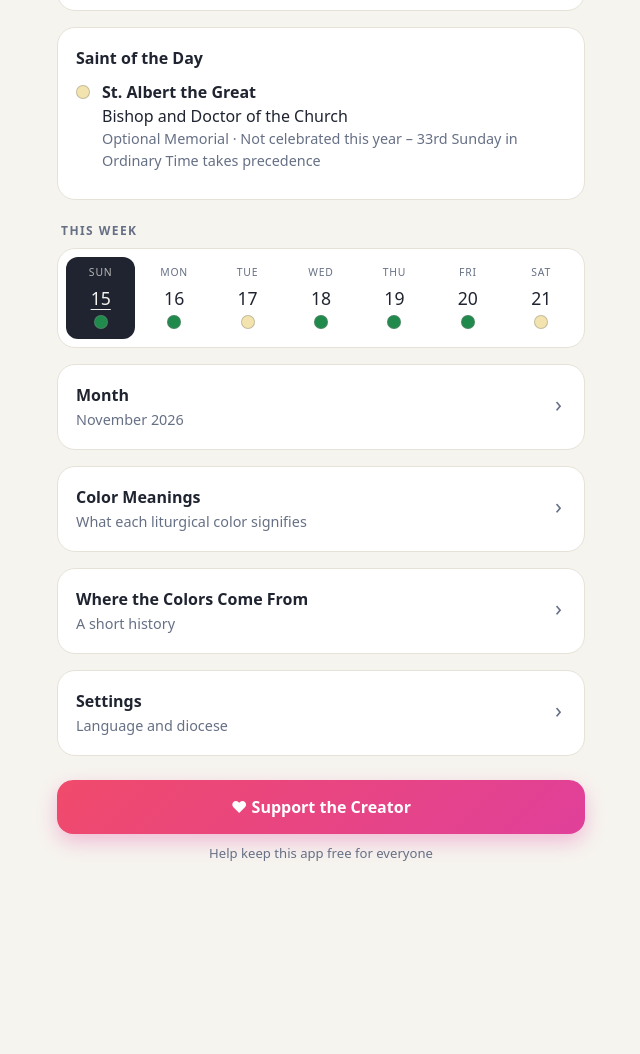
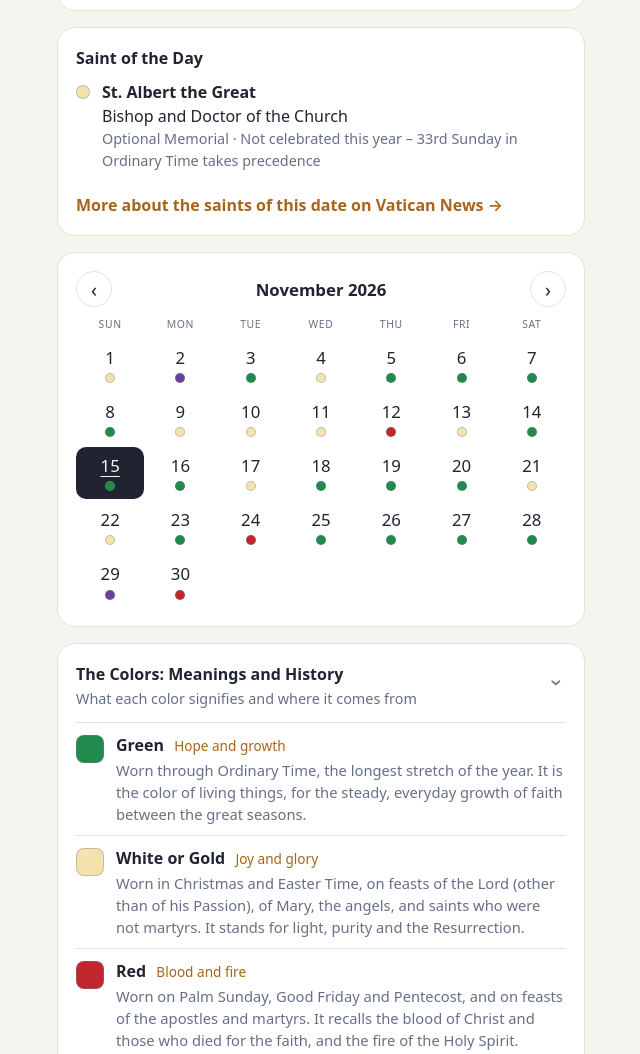
Before and after one commit to Oetzi/liturgical-colors, a plain HTML site: page index.html in a window 1280 px wide. Shown: the part 2521-3575 px from the top of the page, without its empty margins (319-959 px from the left). Before the commit the page ends 3433 px from the top, so only its background shows below. Drawn offline with Linux system fonts and the light colour scheme.

Commit message:
Liturgical Colors: celebration links, single calendar, merged colors section
- Day card links to an official page explaining the celebration:
  Vatican News saint-of-the-day for fixed-date feasts, USCCB for seasons
- Saint card links to the Vatican page for the date's saints
- Remove the week strip; the month calendar is always open
- Combine color meanings and history into one section, open by default

Co-Authored-By: Claude Fable 5.2 <noreply@anthropic.com>

```diff
--- a/app.js
+++ b/app.js
@@ -34,9 +34,8 @@
     $('prevMonth').setAttribute('aria-label', S.prevMonth); $('nextMonth').setAttribute('aria-label', S.nextMonth);
     $('today').textContent = S.backToday;
     $('readingsTitle').textContent = S.readings; $('saintTitle').textContent = S.saint;
-    $('weekTitle').textContent = S.week; $('monthTitle').textContent = S.month;
-    $('meaningsTitle').textContent = S.meaningsTitle; $('meaningsSub').textContent = S.meaningsSub;
-    $('historyTitle').textContent = S.historyTitle; $('historySub').textContent = S.historySub;
+    $('colorsTitle').textContent = S.colorsTitle; $('colorsSub').textContent = S.colorsSub;
+    $('historyTitle').textContent = S.historyTitle;
     $('settingsTitle').textContent = S.settings; $('settingsSub').textContent = S.settingsSub;
     $('langLabel').textContent = S.language; $('ascLabel').textContent = S.ascension;
     $('ascSel').options[0].textContent = S.ascSun; $('ascSel').options[1].textContent = S.ascThu;
@@ -77,6 +76,7 @@
       '<p class="label">' + esc(S.celebration) + '</p>' +
       '<p class="celebration">' + esc(d.name) + '</p>' +
       '<p class="rank">' + esc(d.rank) + (d.obligation ? ' · ' + esc(S.obligation) : '') + '</p>' +
+      aboutLink(d) +
       notes.map(function (t) { return '<p class="note">' + esc(t) + '</p>'; }).join('');
     $('share').onclick = function () { share(d); };
 
@@ -105,19 +105,33 @@
           : '<li><div class="saintrow">' + inner + '</div></li>';
       }).join('') + '</ul>'
       : '<p class="muted">' + esc(S.noSaint) + '</p>';
+    if (d.saints.some(function (s) { return s.m; })) {
+      var first = d.saints.filter(function (s) { return s.m; })[0];
+      $('saints').innerHTML += '<a class="btn" href="' + saintsUrl(first.m, first.d) + '" target="_blank" rel="noopener">' + esc(S.saintsMore) + ' →</a>';
+    }
     $('saints').onclick = function (e) {
       var b = e.target.closest('.saintbtn');
       if (b) openSaint(d.saints[+b.getAttribute('data-i')], d);
     };
 
-    // week strip, Sunday to Saturday
-    var start = n - d.dow, html = '';
-    for (var i = 0; i < 7; i++) html += dayButton(getDay(start + i), n, true);
-    $('week').innerHTML = html;
-
     var p = L.parts(n);
     monthAnchor = L.dn(p.y, p.m, 1);
     renderMonth();
+  }
+
+  // A link explaining the day: the Vatican's saint-of-the-day page for feasts on a fixed date,
+  // or the US bishops' page on the season. Plain days of Ordinary Time get none.
+  function two(v) { return (v < 10 ? '0' : '') + v; }
+  function saintsUrl(m, dd) {
+    return 'https://www.vaticannews.va/' + (lang === 'es' ? 'es/santos/' : 'en/saints/') + two(m) + '/' + two(dd) + '.html';
+  }
+  var SEASON_PAGE = { advent: 'advent', christmas: 'christmas', lent: 'lent', holyweek: 'lent', triduum: 'triduum', easter: 'easter' };
+  function aboutLink(d) {
+    var url, text;
+    if (d.about && d.about.kind === 'saint') { url = saintsUrl(d.about.m, d.about.d); text = S.aboutSaint(d.name); }
+    else if (d.about && d.about.kind === 'season') { url = 'https://www.usccb.org/prayer-worship/liturgical-year/' + SEASON_PAGE[d.season]; text = S.aboutSeason(d.seasonName); }
+    else return '';
+    return '<a class="about" href="' + url + '" target="_blank" rel="noopener">' + esc(text) + ' →</a>';
   }
 
   // Reading citations, where we have them (2027). Each Mass of the day is "Label=citations|lectionary".
@@ -175,7 +189,6 @@
     var p = L.parts(monthAnchor), lead = L.dow(monthAnchor);
     var next = p.m === 12 ? L.dn(p.y + 1, 1, 1) : L.dn(p.y, p.m + 1, 1);
     $('monthName').textContent = cap(S.months[p.m - 1]) + ' ' + p.y;
-    $('monthSub').textContent = cap(S.months[p.m - 1]) + ' ' + p.y;
     var html = S.wdShort.map(function (w) { return '<span class="mh">' + w + '</span>'; }).join('');
     for (var i = 0; i < lead; i++) html += '<span></span>';
     for (var n = monthAnchor; n < next; n++) html += dayButton(getDay(n), current, false);
@@ -249,7 +262,6 @@
   $('next').onclick = function () { go(current + 1); };
   $('today').onclick = function () { go(L.today()); };
   $('date').onchange = function () { var n = L.fromIso(this.value); if (n !== null) go(n); };
-  $('week').onclick = pick;
   $('month').onclick = pick;
   $('prevMonth').onclick = function () { shiftMonth(-1); };
   $('nextMonth').onclick = function () { shiftMonth(1); };
--- a/calendar.js
+++ b/calendar.js
@@ -341,7 +341,7 @@
       else status = 'superseded';
       return {
         key: e.names.en, name: e.names[lang], title: e.titles[lang], rank: L.rank[e.rankKey],
-        color: e.color, status: status, moved: !!e.moved
+        color: e.color, status: status, moved: !!e.moved, m: e.m || 0, d: e.d || 0
       };
     });
 
@@ -368,6 +368,9 @@
       name: nameOf(win), rank: L.rank[win.rankKey], color: win.color,
       notes: notes, saints: saints, obligation: obligation,
       proper: w !== 0 && win.prec <= 7,
+      // what a "learn more" link should point at: a feast on a fixed date, else the season (not Ordinary Time)
+      about: (!win.temporal && win.m) ? { kind: 'saint', m: win.m, d: win.d }
+        : (t.season !== 'ordinary' ? { kind: 'season' } : null),
       sundayCycle: ['C', 'A', 'B'][litYear % 3], weekdayCycle: litYear % 2 ? 'I' : 'II',
       readingsUrl: lang === 'es'
         ? 'https://bible.usccb.org/es/bible/lecturas/' + code + '.cfm'
--- a/i18n.js
+++ b/i18n.js
@@ -32,7 +32,10 @@
     week: 'This week', month: 'Month', prevMonth: 'Previous month', nextMonth: 'Next month',
     settings: 'Settings', settingsSub: 'Language and diocese', language: 'Language',
     ascension: 'Ascension of the Lord', ascSun: 'Sunday (most US dioceses)', ascThu: 'Thursday (Boston, Hartford, New York, Omaha, Philadelphia provinces)',
-    meaningsTitle: 'Color Meanings', meaningsSub: 'What each liturgical color signifies',
+    colorsTitle: 'The Colors: Meanings and History', colorsSub: 'What each color signifies and where it comes from',
+    aboutSaint: function (name) { return 'About ' + name + ' (Vatican News)'; },
+    aboutSeason: function (season) { return 'About ' + season + ' (USCCB)'; },
+    saintsMore: 'More about the saints of this date on Vatican News',
     meanings: [
       ['green', 'Green', 'Hope and growth', 'Worn through Ordinary Time, the longest stretch of the year. It is the color of living things, for the steady, everyday growth of faith between the great seasons.'],
       ['white', 'White or Gold', 'Joy and glory', 'Worn in Christmas and Easter Time, on feasts of the Lord (other than of his Passion), of Mary, the angels, and saints who were not martyrs. It stands for light, purity and the Resurrection.'],
@@ -42,7 +45,7 @@
       ['black', 'Black', 'Mourning', 'An option for All Souls’ Day and funeral Masses. Violet or white is more often seen today, but black keeps its place as the traditional color of mourning.']
     ],
     wearNote: 'The liturgical color is what the priest wears. Nobody in the pews is required to match it — it is simply a way to enter into the day. Whatever the color, dress modestly and with care.',
-    historyTitle: 'Where the Colors Come From', historySub: 'A short history',
+    historyTitle: 'Where the Colors Come From',
     history: [
       ['Early centuries.', 'There was no fixed scheme. Vestments were simply good clothing, most often white.'],
       ['Around 1200.', 'Pope Innocent III, in his treatise on the Mass (<i>De sacro altaris mysterio</i>), described the Roman custom of his day: white for feasts, red for martyrs and Pentecost, black for penance and mourning, green for ordinary days, with violet as a variant of black.'],
@@ -85,7 +88,10 @@
     week: 'Esta semana', month: 'Mes', prevMonth: 'Mes anterior', nextMonth: 'Mes siguiente',
     settings: 'Ajustes', settingsSub: 'Idioma y diócesis', language: 'Idioma',
     ascension: 'Ascensión del Señor', ascSun: 'Domingo (la mayoría de las diócesis de EE. UU.)', ascThu: 'Jueves (provincias de Boston, Hartford, Nueva York, Omaha y Filadelfia)',
-    meaningsTitle: 'Significado de los colores', meaningsSub: 'Qué significa cada color litúrgico',
+    colorsTitle: 'Los colores: significado e historia', colorsSub: 'Qué significa cada color y de dónde viene',
+    aboutSaint: function (name) { return 'Sobre ' + name + ' (Vatican News)'; },
+    aboutSeason: function (season) { return 'Sobre ' + season + ' (USCCB, en inglés)'; },
+    saintsMore: 'Más sobre los santos de esta fecha en Vatican News',
     meanings: [
       ['green', 'Verde', 'Esperanza y crecimiento', 'Se usa durante el Tiempo Ordinario, el período más largo del año. Es el color de lo que vive y crece: el crecimiento constante y cotidiano de la fe entre los grandes tiempos.'],
       ['white', 'Blanco o dorado', 'Alegría y gloria', 'Se usa en los tiempos de Navidad y Pascua, en las fiestas del Señor (excepto las de su Pasión), de María, de los ángeles y de los santos que no fueron mártires. Representa la luz, la pureza y la Resurrección.'],
@@ -95,7 +101,7 @@
       ['black', 'Negro', 'Luto', 'Es una opción para el Día de los Fieles Difuntos y las Misas exequiales. Hoy se ve más el morado o el blanco, pero el negro conserva su lugar como color tradicional del luto.']
     ],
     wearNote: 'El color litúrgico es el que viste el sacerdote. Nadie en la asamblea está obligado a combinarlo: es simplemente una manera de vivir el día. Sea cual sea el color, viste con modestia y cuidado.',
-    historyTitle: 'De dónde vienen los colores', historySub: 'Una breve historia',
+    historyTitle: 'De dónde vienen los colores',
     history: [
       ['Primeros siglos.', 'No había un esquema fijo. Las vestiduras eran simplemente ropa de buena calidad, casi siempre blanca.'],
       ['Hacia 1200.', 'El Papa Inocencio III, en su tratado sobre la Misa (<i>De sacro altaris mysterio</i>), describió la costumbre romana de su tiempo: blanco para las fiestas, rojo para los mártires y Pentecostés, negro para la penitencia y el luto, verde para los días ordinarios, y el morado como variante del negro.'],
--- a/index.html
+++ b/index.html
@@ -50,29 +50,20 @@
     <div id="saints"></div>
   </section>
 
-  <section>
-    <h2 id="weekTitle" class="plain"></h2>
-    <div id="week" class="week"></div>
-  </section>
-
-  <details id="monthFold" class="card fold">
-    <summary><h2 id="monthTitle"></h2><span id="monthSub"></span></summary>
+  <section class="card">
     <div class="monthnav">
       <button id="prevMonth" class="round small">&#8249;</button>
-      <b id="monthName"></b>
+      <h2 id="monthName"></h2>
       <button id="nextMonth" class="round small">&#8250;</button>
     </div>
     <div id="month" class="month"></div>
-  </details>
+  </section>
 
-  <details class="card fold">
-    <summary><h2 id="meaningsTitle"></h2><span id="meaningsSub"></span></summary>
+  <details class="card fold" open>
+    <summary><h2 id="colorsTitle"></h2><span id="colorsSub"></span></summary>
     <ul id="meanings" class="colors"></ul>
     <p id="wearNote" class="fine"></p>
-  </details>
-
-  <details class="card fold">
-    <summary><h2 id="historyTitle"></h2><span id="historySub"></span></summary>
+    <h3 id="historyTitle" class="sub"></h3>
     <ol id="history" class="history"></ol>
     <p id="fine" class="fine"></p>
   </details>
--- a/styles.css
+++ b/styles.css
@@ -65,12 +65,6 @@ i[data-color="rose"] { background: var(--rose); } i[data-color="black"] { backgr
 .colors em { color: var(--accent); font-style: normal; font-size: .85rem; margin-left: 6px; }
 .colors p { color: var(--muted); font-size: .92rem; margin-top: 2px; }
 
-.week { display: grid; grid-template-columns: repeat(7, 1fr); gap: 4px; background: var(--card); border: 1px solid var(--line); border-radius: 18px; padding: 8px; margin-bottom: 16px; }
-.week button { display: flex; flex-direction: column; align-items: center; gap: 4px; padding: 8px 0 10px; border: 0; border-radius: 12px; background: none; min-height: 44px; }
-.week button span { font-size: .65rem; letter-spacing: .08em; text-transform: uppercase; color: var(--muted); }
-.week button b { font-size: 1.1rem; font-weight: 500; }
-.week button[aria-current] { background: var(--ink); color: var(--bg); }
-.week button[aria-current] span { color: inherit; opacity: .7; }
 
 .fold summary { cursor: pointer; list-style: none; position: relative; padding-right: 28px; }
 .fold summary::-webkit-details-marker { display: none; }
@@ -147,3 +141,13 @@ dialog .label { color: var(--muted); opacity: 1; }
 .passage h3 span { color: var(--accent); font-size: .72rem; letter-spacing: .1em; text-transform: uppercase; display: block; }
 .verses { font-family: Georgia, "Times New Roman", serif; font-size: 1.02rem; line-height: 1.65; }
 .verses sup { font-family: system-ui, sans-serif; font-size: .62rem; color: var(--muted); margin-right: 2px; }
+
+/* link explaining the day's celebration */
+.about { display: inline-block; margin-top: 12px; padding: 7px 14px; border-radius: 999px; border: 1px solid currentColor; color: inherit; font-size: .88rem; font-weight: 600; text-decoration: none; }
+.about:hover { background: rgba(127, 127, 127, .18); }
+
+/* the single calendar */
+.monthnav h2 { margin: 0; font-size: 1.05rem; }
+.month button { min-height: 52px; }
+.month button b { font-size: 1.05rem; font-weight: 500; }
+h3.sub { margin: 22px 0 10px; padding-top: 16px; border-top: 1px solid var(--line); font-size: 1rem; font-weight: 600; }
```
